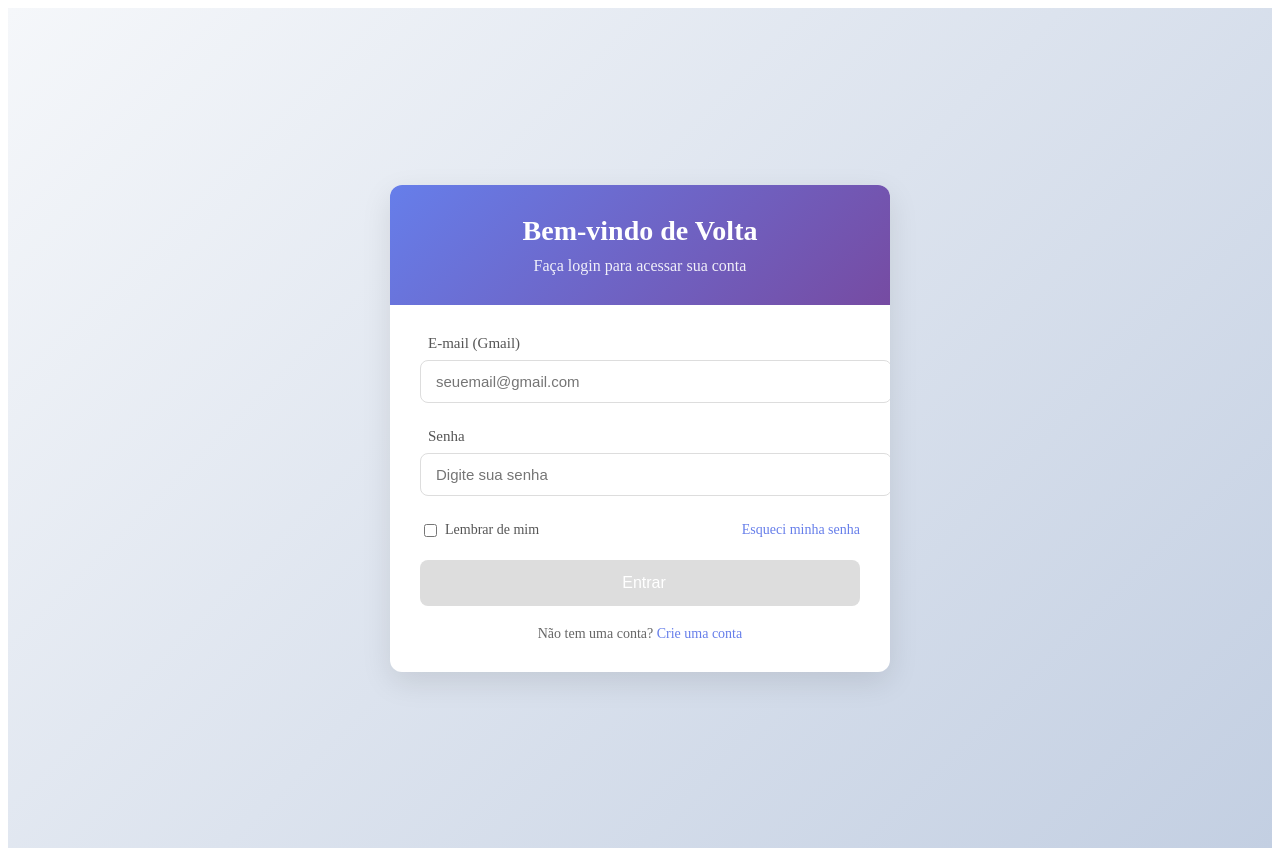
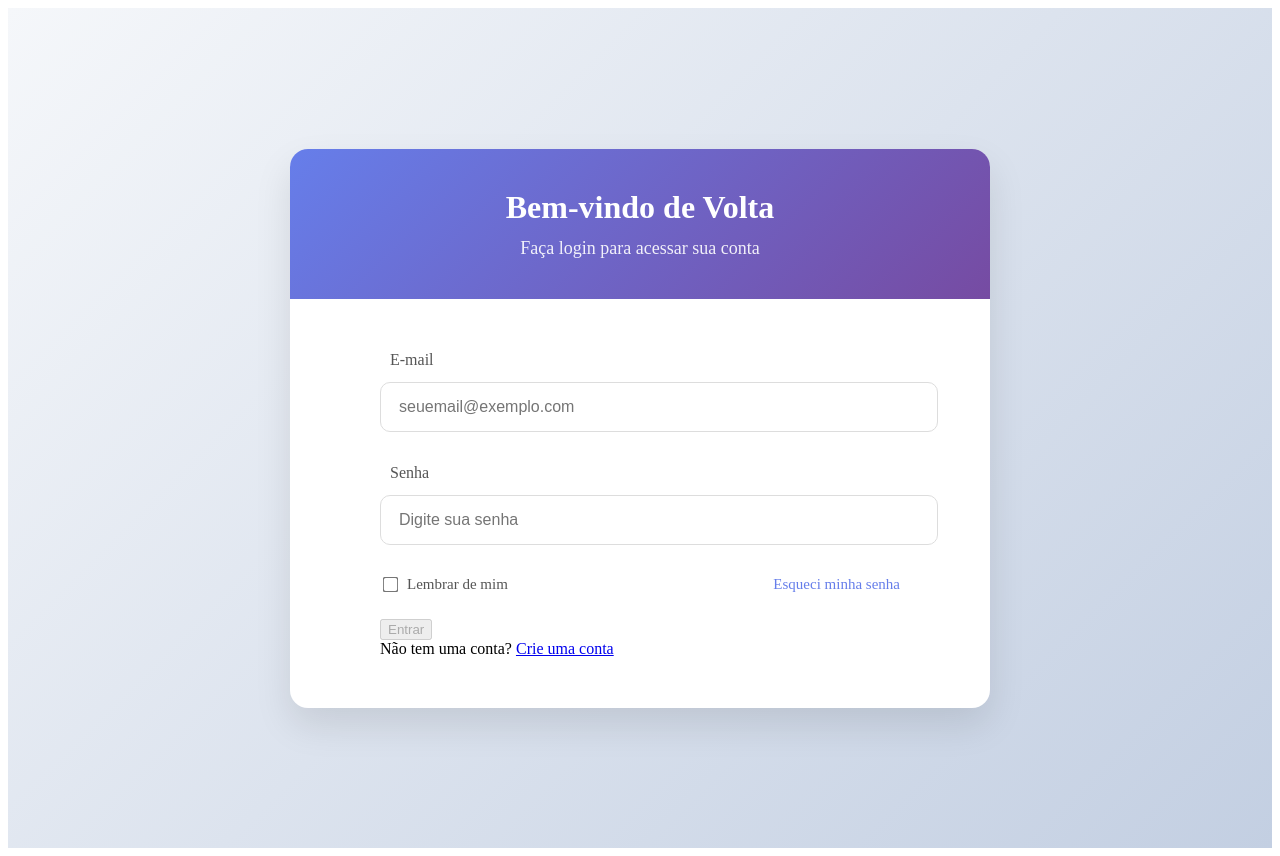
Before and after one commit to Deloitte-Desafio/codeFrondEnd, an Angular app: page /login in a window 1280 px wide. Built offline with nearby package versions, Linux system fonts and the light colour scheme.

Commit message:
AjeitandoValidacao@Email

```diff
--- a/src/app/modules/auth/components/login/login.component.css
+++ b/src/app/modules/auth/components/login/login.component.css
@@ -1,4 +1,3 @@
-/* Estilos gerais */
 .login-wrapper {
   display: flex;
   justify-content: center;
@@ -10,15 +9,15 @@
 
 .login-container {
   width: 100%;
-  max-width: 500px;
+  max-width: 700px;
   background: white;
-  border-radius: 12px;
-  box-shadow: 0 10px 30px rgba(0, 0, 0, 0.1);
+  border-radius: 18px;
+  box-shadow: 0 17px 37px rgba(0, 0, 0, 0.1);
   overflow: hidden;
 }
 
 .login-header {
-  padding: 30px;
+  padding: 40px;
   background: linear-gradient(135deg, #667eea 0%, #764ba2 100%);
   color: white;
   text-align: center;
@@ -26,83 +25,81 @@
 
 .login-header h2 {
   margin: 0;
-  font-size: 28px;
+  font-size: 32px;
   font-weight: 600;
 }
 
 .login-header p {
-  margin: 10px 0 0;
+  margin: 12px 0 0;
   opacity: 0.9;
-  font-size: 16px;
+  font-size: 18px;
 }
 
 .login-form {
-  padding: 30px;
+  padding: 50px 90px;
 }
 
-/* Estilos dos campos do formulário */
 .form-group {
-  margin-bottom: 25px;
+  margin-bottom: 30px;
 }
 
 .form-label {
   display: block;
-  margin-bottom: 8px;
+  margin-bottom: 12px;
   font-weight: 500;
   color: #555;
-  font-size: 15px;
+  font-size: 16px;
 }
 
 .form-label i {
-  margin-right: 8px;
+  margin-right: 10px;
   width: 20px;
   color: #667eea;
+  font-size: 18px;
 }
 
 .form-input {
   width: 100%;
-  padding: 12px 15px;
+  padding: 15px 18px;
   border: 1px solid #ddd;
-  border-radius: 8px;
-  font-size: 15px;
-  transition: all 0.3s;
+  border-radius: 10px;
+  font-size: 16px;
+  transition: all 0.3s ease;
 }
 
 .form-input:focus {
   border-color: #667eea;
-  box-shadow: 0 0 0 3px rgba(102, 126, 234, 0.1);
+  box-shadow: 0 0 0 4px rgba(102, 126, 234, 0.1);
   outline: none;
 }
 
 .input-error {
-  border-color: #ff3860;
+  border-color: #ff3860 !important;
 }
 
 .input-error:focus {
-  box-shadow: 0 0 0 3px rgba(255, 56, 96, 0.1);
+  box-shadow: 0 0 0 4px rgba(255, 56, 96, 0.1) !important;
 }
 
 .error-message {
-  margin-top: 6px;
+  margin-top: 8px;
   color: #ff3860;
-  font-size: 13px;
+  font-size: 14px;
   display: flex;
   align-items: center;
 }
 
 .error-message i {
-  margin-right: 5px;
-  font-size: 12px;
+  margin-right: 6px;
+  font-size: 14px;
 }
 
-/* Opções de login */
 .login-options {
   display: flex;
   justify-content: space-between;
   align-items: center;
-  margin-bottom: 20px;
-  font-size: 14px;
-}
+  margin-bottom: 25px;
+  font-size: 15px;
 
 .remember-me {
   display: flex;
@@ -112,30 +109,33 @@
 }
 
 .remember-me input {
-  margin-right: 8px;
+  margin-right: 10px;
+  transform: scale(1.2);
 }
 
 .forgot-password {
   color: #667eea;
   text-decoration: none;
   font-weight: 500;
+  transition: text-decoration 0.2s ease;
 }
 
 .forgot-password:hover {
   text-decoration: underline;
 }
 
-/* Estilos para mensagens de alerta */
 .alert-message {
-  padding: 12px 15px;
-  border-radius: 8px;
-  margin-bottom: 20px;
+  padding: 15px 18px;
+  border-radius: 10px;
+  margin-bottom: 25px;
   display: flex;
   align-items: center;
+  font-size: 15px;
 }
 
 .alert-message i {
-  margin-right: 10px;
+  margin-right: 12px;
+  font-size: 18px;
 }
 
 .error {
@@ -144,28 +144,27 @@
   border: 1px solid #ffd1d1;
 }
 
-/* Estilos para o botão de submit */
 .submit-button {
   width: 100%;
-  padding: 14px;
+  padding: 16px;
   background: linear-gradient(135deg, #667eea 0%, #764ba2 100%);
   color: white;
   border: none;
-  border-radius: 8px;
-  font-size: 16px;
+  border-radius: 10px;
+  font-size: 18px;
   font-weight: 500;
   cursor: pointer;
-  transition: all 0.3s;
+  transition: all 0.3s ease;
   display: flex;
   justify-content: center;
   align-items: center;
-  gap: 8px;
+  gap: 10px;
 }
 
-.submit-button:hover {
+.submit-button:hover:not(:disabled) {
   opacity: 0.9;
-  transform: translateY(-2px);
-  box-shadow: 0 4px 12px rgba(102, 126, 234, 0.2);
+  transform: translateY(-3px);
+  box-shadow: 0 6px 15px rgba(102, 126, 234, 0.3);
 }
 
 .submit-button:disabled {
@@ -175,37 +174,57 @@
   cursor: not-allowed;
 }
 
-/* Link para registro */
 .register-link {
   text-align: center;
-  margin-top: 20px;
+  margin-top: 25px;
   color: #666;
-  font-size: 14px;
+  font-size: 16px;
 }
 
 .register-link a {
   color: #667eea;
   text-decoration: none;
   font-weight: 500;
+  transition: text-decoration 0.2s ease;
 }
 
 .register-link a:hover {
   text-decoration: underline;
 }
 
-/* Responsividade */
-@media (max-width: 600px) {
+@media (max-width: 768px) {
   .login-header {
-    padding: 20px;
+    padding: 30px;
   }
 
   .login-form {
-    padding: 20px;
+    padding: 40px;
   }
 
-  .login-options {
-    flex-direction: column;
-    align-items: flex-start;
-    gap: 10px;
+  .login-header h2 {
+    font-size: 28px;
+  }
+
+  .login-header p {
+    font-size: 16px;
   }
 }
+
+@media (max-width: 480px) {
+  .login-header {
+    padding: 25px;
+  }
+
+  .login-form {
+    padding: 30px;
+  }
+
+  .form-input {
+    padding: 14px 16px;
+  }
+
+  .submit-button {
+    padding: 15px;
+    font-size: 16px;
+  }
+}}
--- a/src/app/modules/auth/components/login/login.component.html
+++ b/src/app/modules/auth/components/login/login.component.html
@@ -9,13 +9,13 @@
 
      <div class="form-group">
   <label for="email" class="form-label">
-          <i class="fas fa-envelope"></i> E-mail (Gmail)
+    <i class="fas fa-envelope"></i> E-mail
   </label>
   <input
     type="email"
     id="email"
     formControlName="email"
-          placeholder="seuemail@gmail.com"
+    placeholder="seuemail@exemplo.com"
     class="form-input"
     [ngClass]="{ 'input-error': loginForm.get('email')?.touched && loginForm.get('email')?.invalid }"
   >
@@ -25,9 +25,6 @@
     </div>
     <div *ngIf="loginForm.get('email')?.errors?.['email']">
       <i class="fas fa-exclamation-circle"></i> Formato de e-mail inválido
-          </div>
-          <div *ngIf="loginForm.get('email')?.errors?.['pattern']">
-            <i class="fas fa-exclamation-circle"></i> Somente e-mails gmail.com são permitidos
     </div>
   </div>
 </div>
@@ -60,7 +57,7 @@
         <label class="remember-me">
           <input type="checkbox"> Lembrar de mim
         </label>
-        <a href="#" (click)="EsqueciSenha()" class="forgot-password">Esqueci minha senha</a>
+        <a href="#" (click)="esqueciSenha()" class="forgot-password">Esqueci minha senha</a>
       </div>
 
       <div *ngIf="errorMessage" class="alert-message error">
--- a/src/app/modules/auth/components/login/login.component.ts
+++ b/src/app/modules/auth/components/login/login.component.ts
@@ -1,4 +1,3 @@
-
 import { Component } from '@angular/core';
 import { Router, RouterModule } from '@angular/router';
 import { FormBuilder, FormGroup, FormsModule, ReactiveFormsModule, Validators } from '@angular/forms';
@@ -22,12 +21,12 @@ export class LoginComponent {
     private authService: AuthService
   ) {
     this.loginForm = this.fb.group({
-      email: ['', [Validators.required, Validators.email, Validators.pattern('.*@gmail\\.com$')]],
+      email: ['', [Validators.required, Validators.email]],
       password: ['', [Validators.required, Validators.minLength(6)]]
     });
   }
 
-  EsqueciSenha(){
+  esqueciSenha(){
     alert("tá pronto nao")
   }
 
--- a/src/app/modules/auth/components/register/register.component.html
+++ b/src/app/modules/auth/components/register/register.component.html
@@ -11,33 +11,26 @@
         <label for="name" class="form-label">
           <i class="fas fa-user"></i> Nome Completo
         </label>
-        <input
-          type="text" id="name" formControlName="name" placeholder="Digite seu nome completo"class="form-input"
-          [ngClass]="{ 'input-error': registerForm.get('name')?.touched && registerForm.get('name')?.invalid }"
-        >
+        <input type="text" id="name" formControlName="name" placeholder="Digite seu nome completo" class="form-input"
+          [ngClass]="{ 'input-error': registerForm.get('name')?.touched && registerForm.get('name')?.invalid }">
         <div *ngIf="registerForm.get('name')?.touched && registerForm.get('name')?.invalid" class="error-message">
           <i class="fas fa-exclamation-circle"></i> Nome é obrigatório
         </div>
       </div>
 
-
       <div class="form-group">
         <label for="email" class="form-label">
-          <i class="fas fa-envelope"></i> E-mail (Gmail)
+          <i class="fas fa-envelope"></i> E-mail
         </label>
-        <input
-          type="email" id="email" formControlName="email" placeholder="seuemail@gmail.com" class="form-input"
-          [ngClass]="{ 'input-error': registerForm.get('email')?.touched && registerForm.get('email')?.invalid }"
-        >
+        <input type="email" id="email" formControlName="email" placeholder="seuemail@exemplo.com" class="form-input"
+          [ngClass]="{ 'input-error': registerForm.get('email')?.touched && registerForm.get('email')?.invalid }">
         <div *ngIf="registerForm.get('email')?.touched && registerForm.get('email')?.invalid" class="error-message">
           <div *ngIf="registerForm.get('email')?.errors?.['required']">
             <i class="fas fa-exclamation-circle"></i> E-mail é obrigatório
           </div>
           <div *ngIf="registerForm.get('email')?.errors?.['email']">
             <i class="fas fa-exclamation-circle"></i> Formato de e-mail inválido
-          </div>
-          <div *ngIf="registerForm.get('email')?.errors?.['pattern']">
-            <i class="fas fa-exclamation-circle"></i> Somente e-mails gmail.com são permitidos
+            <i class="fas fa-exclamation-circle"></i> deve conter &#64; no e-mail.
           </div>
         </div>
       </div>
@@ -47,11 +40,11 @@
         <label for="password" class="form-label">
           <i class="fas fa-lock"></i> Senha
         </label>
-        <input
-          type="password" id="password" formControlName="password" placeholder="Mínimo 6 caracteres"class="form-input"
-          [ngClass]="{ 'input-error': registerForm.get('password')?.touched && registerForm.get('password')?.invalid }"
-        >
-        <div *ngIf="registerForm.get('password')?.touched && registerForm.get('password')?.invalid" class="error-message">
+        <input type="password" id="password" formControlName="password" placeholder="Mínimo 6 caracteres"
+          class="form-input"
+          [ngClass]="{ 'input-error': registerForm.get('password')?.touched && registerForm.get('password')?.invalid }">
+        <div *ngIf="registerForm.get('password')?.touched && registerForm.get('password')?.invalid"
+          class="error-message">
           <div *ngIf="registerForm.get('password')?.errors?.['required']">
             <i class="fas fa-exclamation-circle"></i> Senha é obrigatória
           </div>
@@ -66,16 +59,17 @@
         <label for="confirmPassword" class="form-label">
           <i class="fas fa-lock"></i> Confirmar Senha
         </label>
-        <input
-          type="password" id="confirmPassword" formControlName="confirmPassword" placeholder="Digite a senha novamente"class="form-input"
-          [ngClass]="{ 'input-error': registerForm.get('confirmPassword')?.touched && registerForm.get('confirmPassword')?.invalid || registerForm.errors?.['mismatch'] }"
-        >
-        <div *ngIf="registerForm.get('confirmPassword')?.touched && registerForm.get('confirmPassword')?.invalid" class="error-message">
+        <input type="password" id="confirmPassword" formControlName="confirmPassword"
+          placeholder="Digite a senha novamente" class="form-input"
+          [ngClass]="{ 'input-error': registerForm.get('confirmPassword')?.touched && registerForm.get('confirmPassword')?.invalid || registerForm.errors?.['mismatch'] }">
+        <div *ngIf="registerForm.get('confirmPassword')?.touched && registerForm.get('confirmPassword')?.invalid"
+          class="error-message">
           <div *ngIf="registerForm.get('confirmPassword')?.errors?.['required']">
             <i class="fas fa-exclamation-circle"></i> Confirmação de senha é obrigatória
           </div>
         </div>
-        <div *ngIf="registerForm.errors?.['mismatch'] && registerForm.get('confirmPassword')?.touched" class="error-message">
+        <div *ngIf="registerForm.errors?.['mismatch'] && registerForm.get('confirmPassword')?.touched"
+          class="error-message">
           <i class="fas fa-exclamation-circle"></i> As senhas não coincidem
         </div>
       </div>
@@ -117,11 +111,11 @@
         <label for="profession" class="form-label">
           <i class="fas fa-certificate"></i> Área de Atuação
         </label>
-        <input
-          type="text" id="profession" formControlName="profession" placeholder="Sua área profissional (ex: Designer, Desenvolvedor)"class="form-input"
-          [ngClass]="{ 'input-error': registerForm.get('profession')?.touched && registerForm.get('profession')?.invalid }"
-        >
-        <div *ngIf="registerForm.get('profession')?.touched && registerForm.get('profession')?.invalid" class="error-message">
+        <input type="text" id="profession" formControlName="profession"
+          placeholder="Sua área profissional (ex: Designer, Desenvolvedor)" class="form-input"
+          [ngClass]="{ 'input-error': registerForm.get('profession')?.touched && registerForm.get('profession')?.invalid }">
+        <div *ngIf="registerForm.get('profession')?.touched && registerForm.get('profession')?.invalid"
+          class="error-message">
           <i class="fas fa-exclamation-circle"></i> Área de atuação é obrigatória para profissionais
         </div>
       </div>
--- a/src/app/modules/auth/components/register/register.component.ts
+++ b/src/app/modules/auth/components/register/register.component.ts
@@ -8,7 +8,7 @@ import { AuthService } from '../../service/auth.service';
   selector: 'app-register',
   templateUrl: './register.component.html',
   styleUrls: ['./register.component.css'],
-  imports: [CommonModule, FormsModule, ReactiveFormsModule,RouterModule],
+  imports: [CommonModule, FormsModule, ReactiveFormsModule, RouterModule],
   standalone: true
 })
 export class RegisterComponent {
@@ -24,7 +24,7 @@ export class RegisterComponent {
   ) {
     this.registerForm = this.fb.group({
       name: ['', Validators.required],
-      email: ['', [Validators.required, Validators.email, Validators.pattern('.*@gmail\\.com$')]],
+      email: ['', [Validators.required, Validators.email]], // Removed Gmail pattern
       password: ['', [Validators.required, Validators.minLength(6)]],
       confirmPassword: ['', Validators.required],
       userType: ['client', Validators.required],
```
Lines whose indentation alone changed are shown as unchanged.
